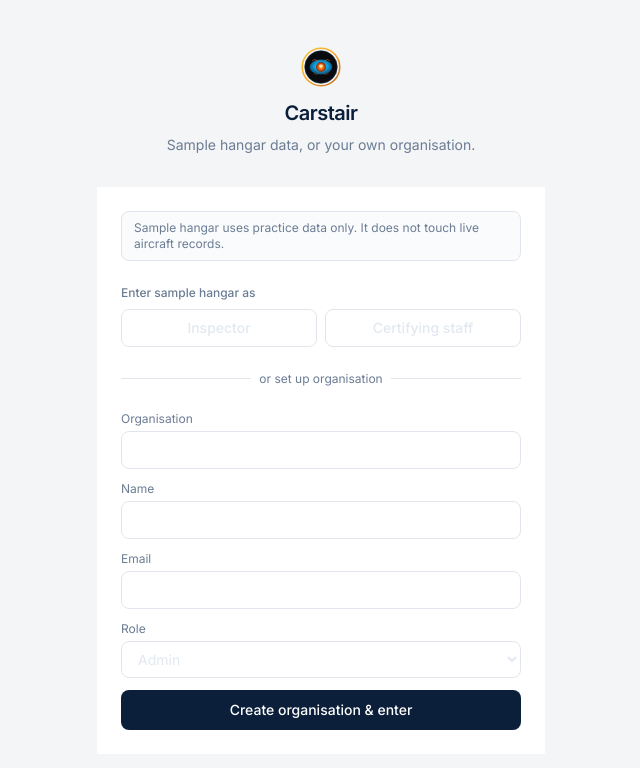
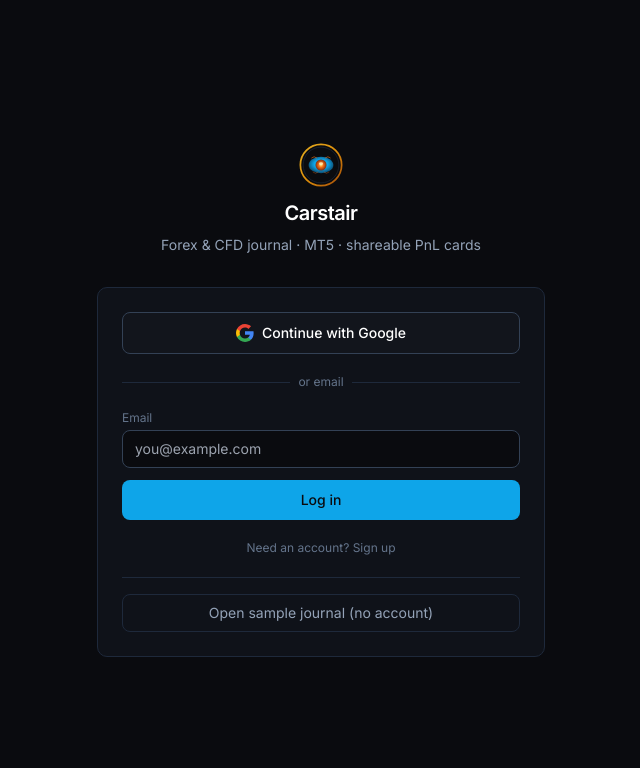
Before and after one commit to MichaelSwann2x/carstair, a Next.js app: page /login in a window 1280 px wide. Shown: the top 768 px of the page, without its empty margins (319-959 px from the left). Built offline with nearby package versions, Linux system fonts and the light colour scheme.

Commit message:
Login: Google + email signup/login + demo journal entry

```diff
--- a/src/app/login/page.tsx
+++ b/src/app/login/page.tsx
@@ -3,177 +3,160 @@
 import Image from "next/image";
 import { useRouter, useSearchParams } from "next/navigation";
 import { useState, Suspense } from "react";
-import { api, setToken } from "@/lib/api/client";
-
-type Role = "inspector" | "certifying_staff" | "admin" | "viewer";
+import { setToken } from "@/lib/api/client";
 
 function LoginInner() {
   const router = useRouter();
   const params = useSearchParams();
   const mode = params.get("mode");
-  const [org, setOrg] = useState("");
+  const [email, setEmail] = useState("");
   const [name, setName] = useState("");
-  const [email, setEmail] = useState("");
-  const [role, setRole] = useState<Role>("admin");
   const [busy, setBusy] = useState(false);
   const [err, setErr] = useState<string | null>(null);
+  const [isSignup, setIsSignup] = useState(mode === "provision" || mode === "signup");
 
-  async function goDemo(r: Role) {
+  function enterJournal(label: string) {
     setBusy(true);
     setErr(null);
-    const res = await api<{ token: string }>("/api/v1/auth/demo", {
-      method: "POST",
-      body: JSON.stringify({ role: r }),
-    });
+    // Client-side session for journal (demo / Google / email)
+    const token = `journal_${label}_${Date.now()}`;
+    setToken(token);
+    if (typeof window !== "undefined") {
+      localStorage.setItem(
+        "carstair_user",
+        JSON.stringify({ email: email || `${label}@carstair.demo`, name: name || label, provider: label })
+      );
+    }
     setBusy(false);
-    if (!res.ok || !res.data?.token) {
-      setErr(res.error || "Could not open sample hangar");
-      return;
-    }
-    setToken(res.data.token);
     router.push("/app");
   }
 
-  async function goProvision(e: React.FormEvent) {
+  function onGoogle() {
+    // Real Google OAuth would hit /api/auth/google; current route is a stub.
+    // Demo path: treat as Google login so the flow works end-to-end for deploy.
+    enterJournal("google");
+  }
+
+  function onEmail(e: React.FormEvent) {
     e.preventDefault();
-    setBusy(true);
-    setErr(null);
-    const res = await api<{ token: string }>("/api/v1/auth/provision", {
-      method: "POST",
-      body: JSON.stringify({ org, name, email, role }),
-    });
-    setBusy(false);
-    if (!res.ok || !res.data?.token) {
-      setErr(res.error || "Could not create organisation");
+    if (!email.trim()) {
+      setErr("Email required");
       return;
     }
-    setToken(res.data.token);
-    router.push("/app");
+    enterJournal(isSignup ? "email-signup" : "email-login");
   }
 
   return (
-    <main className="min-h-screen flex items-center justify-center px-4 bg-[#F4F5F7]">
+    <main className="min-h-screen flex items-center justify-center px-4 bg-[#0a0b0f]">
       <div className="w-full max-w-md animate-fade-up">
         <div className="text-center mb-8">
           <div className="flex justify-center mb-3">
-            <Image src="/logo.svg?v=bird" alt="Carstair" width={40} height={40} unoptimized />
+            <Image src="/logo.svg" alt="Carstair" width={44} height={44} unoptimized />
           </div>
-          <h1 className="font-semibold text-xl tracking-tight mb-2 text-[#0B1F3A]">Carstair</h1>
-          <p className="text-sm text-[#6B7C93]">
-            {mode === "provision"
-              ? "Open an organisation and start your fleet board."
-              : "Sample hangar data, or your own organisation."}
+          <h1 className="font-semibold text-xl tracking-tight mb-2 text-white">Carstair</h1>
+          <p className="text-sm text-[#94a3b8]">
+            Forex & CFD journal · MT5 · shareable PnL cards
           </p>
         </div>
 
-        <div className="castair-card p-6 space-y-6 bg-white">
-          {mode !== "provision" && (
-            <>
-              <div
-                className="rounded-lg border border-[#E2E6EC] bg-[#FAFBFC] px-3 py-2 text-xs text-[#6B7C93]"
-                role="note"
-              >
-                Sample hangar uses practice data only. It does not touch live aircraft records.
-              </div>
-              <div className="space-y-2">
-                <p className="text-xs text-[#6B7C93] font-medium">Enter sample hangar as</p>
-                <div className="grid grid-cols-2 gap-2">
+        <div className="journal-card p-6 space-y-5">
           <button
             type="button"
             disabled={busy}
-                    onClick={() => goDemo("inspector")}
-                    className="border border-[#E2E6EC] py-2 rounded-lg text-sm font-medium hover:bg-[#EEF1F5] disabled:opacity-50"
+            onClick={onGoogle}
+            className="w-full flex items-center justify-center gap-2 border border-[#334155] bg-[#12151c] text-white py-2.5 rounded-lg text-sm font-medium hover:border-[#0ea5e9] disabled:opacity-50"
           >
-                    Inspector
+            <svg width="18" height="18" viewBox="0 0 18 18" aria-hidden>
+              <path
+                fill="#4285F4"
+                d="M17.64 9.2c0-.637-.057-1.251-.164-1.84H9v3.481h4.844c-.209 1.125-.843 2.078-1.796 2.717v2.258h2.908c1.702-1.567 2.684-3.874 2.684-6.615z"
+              />
+              <path
+                fill="#34A853"
+                d="M9 18c2.43 0 4.467-.806 5.956-2.18l-2.908-2.259c-.806.54-1.837.86-3.048.86-2.344 0-4.328-1.584-5.036-3.711H.957v2.332C2.438 15.983 5.482 18 9 18z"
+              />
+              <path
+                fill="#FBBC05"
+                d="M3.964 10.71c-.18-.54-.282-1.117-.282-1.71s.102-1.17.282-1.71V4.958H.957C.348 6.173 0 7.548 0 9s.348 2.827.957 4.042l3.007-2.332z"
+              />
+              <path
+                fill="#EA4335"
+                d="M9 3.58c1.321 0 2.508.454 3.44 1.345l2.582-2.58C13.463.891 11.426 0 9 0 5.482 0 2.438 2.017.957 4.958L3.964 7.29C4.672 5.163 6.656 3.58 9 3.58z"
+              />
+            </svg>
+            Continue with Google
           </button>
-                  <button
-                    type="button"
-                    disabled={busy}
-                    onClick={() => goDemo("certifying_staff")}
-                    className="border border-[#E2E6EC] py-2 rounded-lg text-sm font-medium hover:bg-[#EEF1F5] disabled:opacity-50"
-                  >
-                    Certifying staff
-                  </button>
+
+          <div className="relative">
+            <div className="absolute inset-0 flex items-center">
+              <div className="w-full border-t border-[#1e293b]" />
+            </div>
+            <div className="relative flex justify-center text-xs">
+              <span className="bg-[#0f1219] px-2 text-[#64748b]">or email</span>
             </div>
           </div>
-              <div className="relative">
-                <div className="absolute inset-0 flex items-center">
-                  <div className="w-full border-t border-[#E2E6EC]" />
-                </div>
-                <div className="relative flex justify-center text-xs">
-                  <span className="bg-white px-2 text-[#6B7C93]">or set up organisation</span>
-                </div>
-              </div>
-            </>
-          )}
 
-          <form onSubmit={goProvision} className="space-y-3" aria-label="Organisation setup">
+          <form onSubmit={onEmail} className="space-y-3">
+            {isSignup && (
               <div>
-              <label htmlFor="org" className="text-xs text-[#6B7C93] block mb-1">
-                Organisation
-              </label>
-              <input
-                id="org"
-                required
-                className="w-full border border-[#E2E6EC] rounded-lg px-3 py-2 text-sm bg-white"
-                value={org}
-                onChange={(e) => setOrg(e.target.value)}
-              />
-            </div>
-            <div>
-              <label htmlFor="name" className="text-xs text-[#6B7C93] block mb-1">
+                <label htmlFor="name" className="text-xs text-[#64748b] block mb-1">
                   Name
                 </label>
                 <input
                   id="name"
-                required
-                className="w-full border border-[#E2E6EC] rounded-lg px-3 py-2 text-sm bg-white"
+                  className="w-full border border-[#334155] rounded-lg px-3 py-2 text-sm bg-[#0a0b0f] text-white"
                   value={name}
                   onChange={(e) => setName(e.target.value)}
+                  placeholder="Your name"
                 />
               </div>
+            )}
             <div>
-              <label htmlFor="email" className="text-xs text-[#6B7C93] block mb-1">
+              <label htmlFor="email" className="text-xs text-[#64748b] block mb-1">
                 Email
               </label>
               <input
                 id="email"
                 type="email"
                 required
-                className="w-full border border-[#E2E6EC] rounded-lg px-3 py-2 text-sm bg-white"
+                className="w-full border border-[#334155] rounded-lg px-3 py-2 text-sm bg-[#0a0b0f] text-white"
                 value={email}
                 onChange={(e) => setEmail(e.target.value)}
+                placeholder="you@example.com"
               />
             </div>
-            <div>
-              <label htmlFor="role" className="text-xs text-[#6B7C93] block mb-1">
-                Role
-              </label>
-              <select
-                id="role"
-                className="w-full border border-[#E2E6EC] rounded-lg px-3 py-2 text-sm bg-white"
-                value={role}
-                onChange={(e) => setRole(e.target.value as Role)}
-              >
-                <option value="admin">Admin</option>
-                <option value="inspector">Inspector</option>
-                <option value="certifying_staff">Certifying staff</option>
-                <option value="viewer">Viewer</option>
-              </select>
-            </div>
             {err && (
-              <p className="text-xs text-[#b91c1c]" role="alert">
+              <p className="text-xs text-[#f87171]" role="alert">
                 {err}
               </p>
             )}
             <button
               type="submit"
               disabled={busy}
-              className="w-full bg-[#0B1F3A] text-white py-2.5 rounded-lg text-sm font-medium disabled:opacity-50"
+              className="w-full bg-[#0ea5e9] text-[#0a0b0f] py-2.5 rounded-lg text-sm font-medium disabled:opacity-50"
             >
-              Create organisation & enter
+              {isSignup ? "Create account & enter" : "Log in"}
             </button>
           </form>
+
+          <button
+            type="button"
+            className="w-full text-xs text-[#64748b] hover:text-[#94a3b8]"
+            onClick={() => setIsSignup(!isSignup)}
+          >
+            {isSignup ? "Already have an account? Log in" : "Need an account? Sign up"}
+          </button>
+
+          <div className="border-t border-[#1e293b] pt-4">
+            <button
+              type="button"
+              disabled={busy}
+              onClick={() => enterJournal("demo")}
+              className="w-full border border-[#1e293b] text-[#94a3b8] py-2 rounded-lg text-sm hover:border-[#334155] disabled:opacity-50"
+            >
+              Open sample journal (no account)
+            </button>
+          </div>
         </div>
       </div>
     </main>
@@ -184,7 +167,7 @@
   return (
     <Suspense
       fallback={
-        <div className="min-h-screen flex items-center justify-center text-sm text-[#6B7C93]">
+        <div className="min-h-screen flex items-center justify-center text-sm text-[#64748b]">
           Loading…
         </div>
       }
```
Lines whose indentation alone changed are shown as unchanged.
